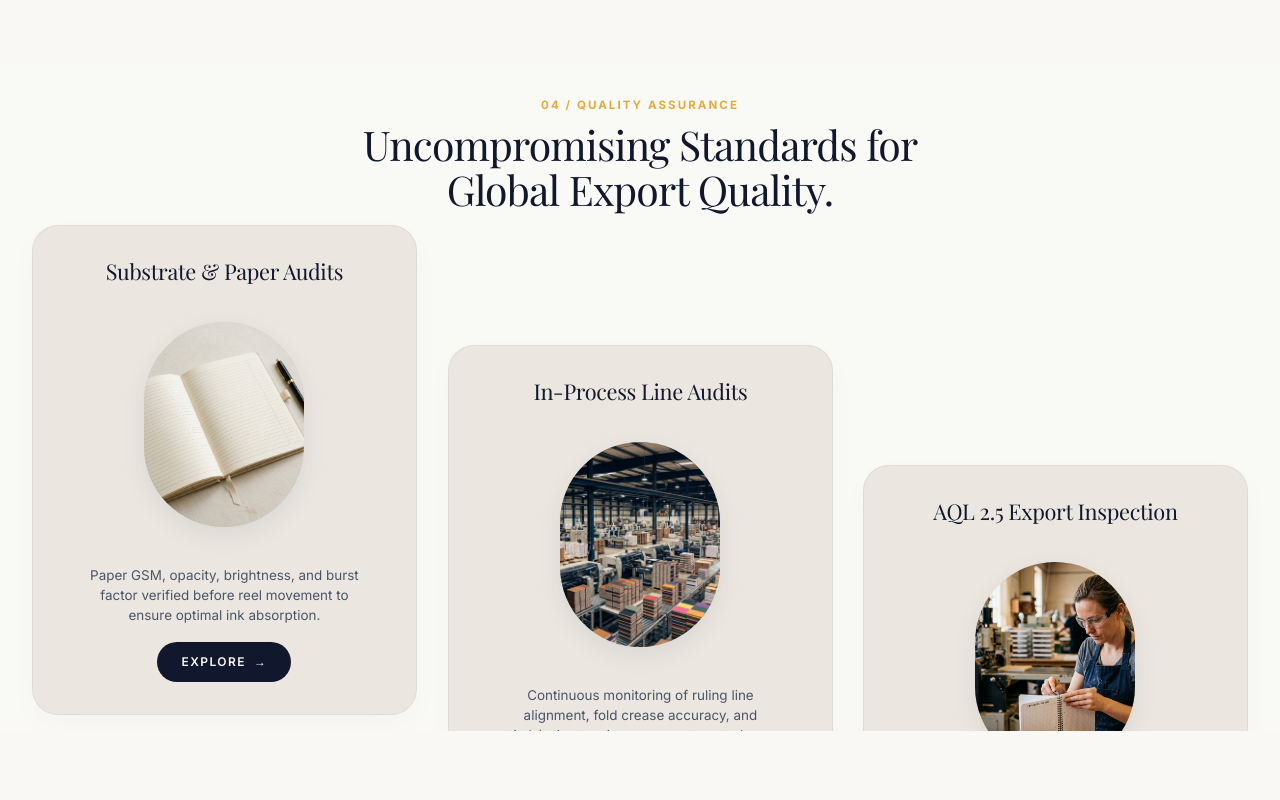
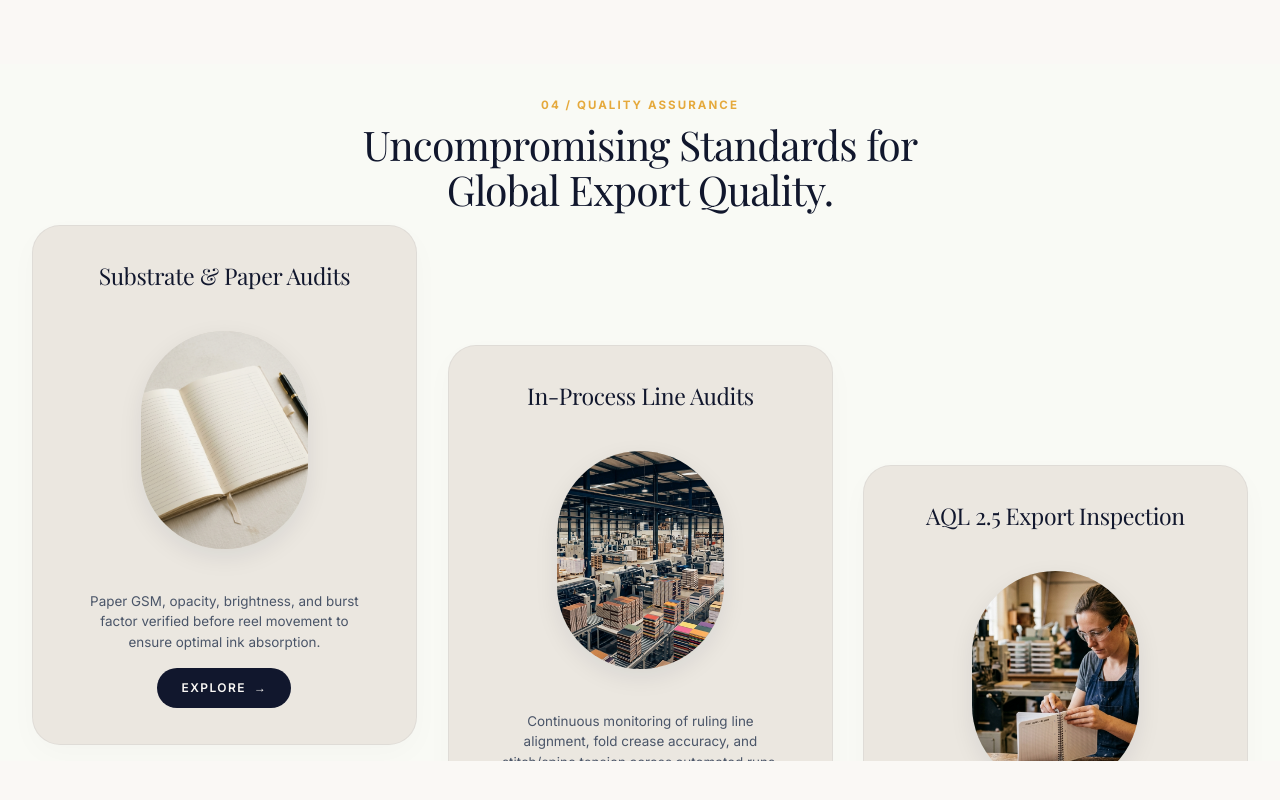
Before and after one commit to SujalSawardekar/twofoldd, a Next.js app: page / in a window 1280 px wide. Shown: the part 7453-8253 px from the top of the page. Built offline with nearby package versions, Linux system fonts and the light colour scheme; a web font is replaced by a local one.

Commit message:
style(qa): increase card height, padding, and arch image proportions

```diff
--- a/src/components/home/QualityAssurance.module.css
+++ b/src/components/home/QualityAssurance.module.css
@@ -89,13 +89,13 @@
 .card {
   background-color: #EBE7E0;
   border: 1px solid rgba(17, 23, 45, 0.05);
-  border-radius: 26px;
-  padding: clamp(1.8rem, 2.5vw, 2.4rem) clamp(1.4rem, 2vw, 1.8rem);
+  border-radius: 28px;
+  padding: clamp(2rem, 2.8vw, 2.75rem) clamp(1.5rem, 2.2vw, 2rem);
   display: flex;
   flex-direction: column;
   align-items: center;
   text-align: center;
-  min-height: clamp(490px, 58vh, 560px);
+  min-height: clamp(520px, 62vh, 600px);
   justify-content: space-between;
   box-shadow: 0 10px 30px rgba(17, 23, 45, 0.025);
   transition: box-shadow 0.4s cubic-bezier(0.16, 1, 0.3, 1),
@@ -133,7 +133,7 @@
 
 .cardTitle {
   font-family: var(--font-display, 'The youngest serif', Georgia, serif);
-  font-size: clamp(1.35rem, 1.7vw, 1.7rem);
+  font-size: clamp(1.4rem, 1.8vw, 1.75rem);
   font-weight: 400;
   letter-spacing: -0.015em;
   line-height: 1.18;
@@ -144,11 +144,11 @@
 /* Arch / Capsule Crop Image Shape (Generous Arch Photography) */
 .imageWrapper {
   position: relative;
-  width: clamp(155px, 12.5vw, 195px);
-  height: clamp(195px, 16vw, 245px);
-  border-radius: 100px;
+  width: clamp(165px, 13vw, 205px);
+  height: clamp(210px, 17vw, 260px);
+  border-radius: 110px;
   overflow: hidden;
-  margin: clamp(0.85rem, 1.4vw, 1.25rem) 0;
+  margin: clamp(0.95rem, 1.5vw, 1.35rem) 0;
   box-shadow: 0 8px 24px rgba(17, 23, 45, 0.08);
   flex-shrink: 0;
   background-color: #DDD8CE;
```
